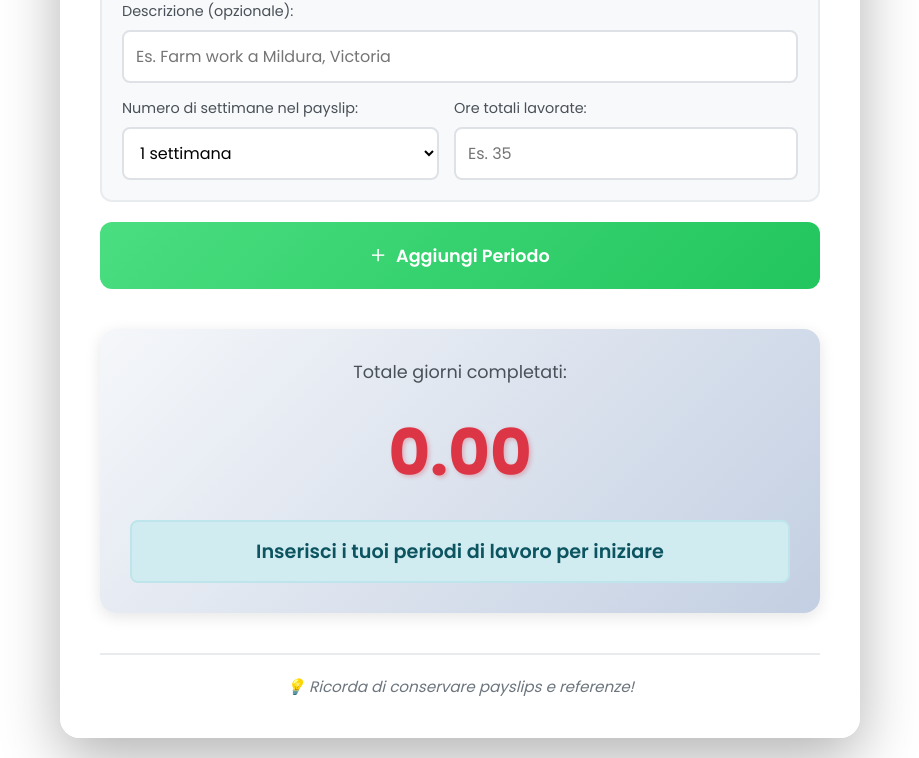
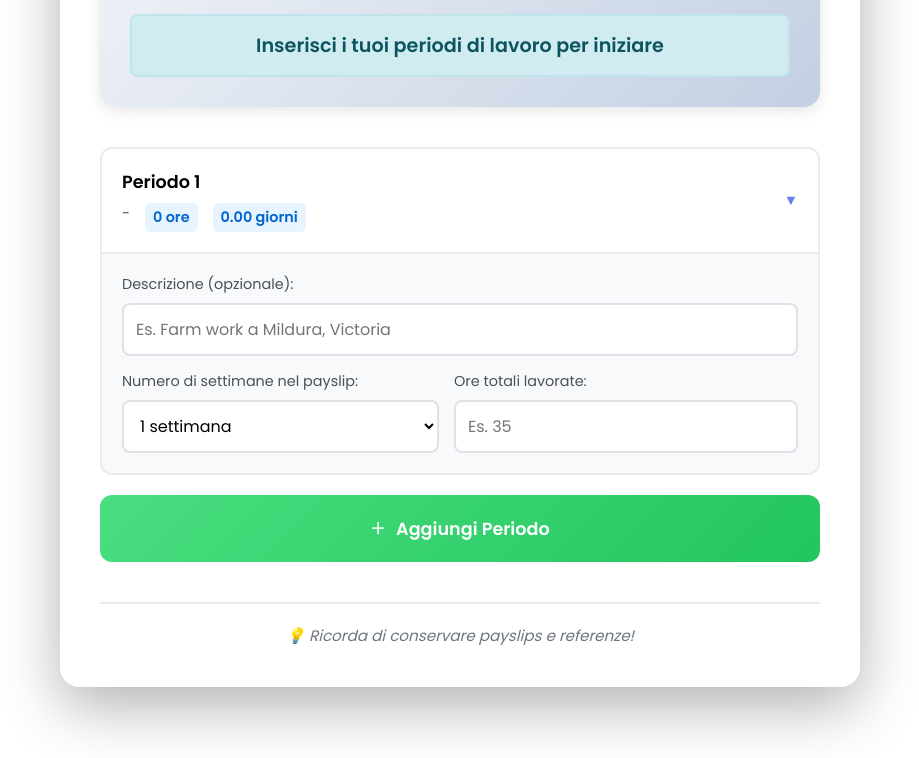
Before and after one commit to chrimc17/OnlyFarms_Project, a plain HTML site: page index.html in a window 1280 px wide. Shown: the part 433-1191 px from the top of the page, without its empty margins (180-1099 px from the left). After the commit the page ends 1140 px from the top, so only its background shows below. Drawn offline with Linux system fonts and the light colour scheme.

Commit message:
"Added README.md and added localstorage"

```diff
--- a/index.html
+++ b/index.html
@@ -14,12 +14,19 @@
         <header>
             <h1 class="title">OnlyFarms</h1>
             <p class="subtitle">
-                Questo strumento ti aiuta a contare con precisione i tuoi 88 giorni di lavoro regionale (specified work) necessari per richiedere il secondo anno di Working Holiday Visa 417. Inserisci tutte le date di inizio e fine dei tuoi periodi di farm/regional work e il calcolatore ti dirà esattamente quanti giorni validi hai accumulato.
-            </p>
+                Questo strumento ti aiuta a contare con precisione i tuoi 88 giorni di lavoro regionale (specified work) necessari per richiedere il secondo anno di Working Holiday Visa 417.
         </header>
 
         <main>
             <div class="calculator-container">
+                <div class="result-container" id="resultContainer">
+                    <div class="result-box" id="resultBox">
+                        <p class="result-label">Totale giorni completati:</p>
+                        <p class="result-value" id="resultValue">0</p>
+                        <p class="result-message" id="resultMessage">Inserisci i tuoi periodi di lavoro per iniziare</p>
+                    </div>
+                </div>
+
                 <div class="periods-container" id="periodsContainer">
                     <!-- I periodi verranno aggiunti qui dinamicamente -->
                 </div>
@@ -27,14 +34,6 @@
                 <button class="add-period-btn" id="addPeriodBtn">
                     <span>+</span> Aggiungi Periodo
                 </button>
-
-                <div class="result-container" id="resultContainer">
-                    <div class="result-box" id="resultBox">
-                        <p class="result-label">Totale giorni completati:</p>
-                        <p class="result-value" id="resultValue">0</p>
-                        <p class="result-message" id="resultMessage">Inserisci i tuoi periodi di lavoro per iniziare</p>
-                    </div>
-                </div>
             </div>
         </main>
 
--- a/script.js
+++ b/script.js
@@ -1,23 +1,30 @@
 // Gestione dei periodi di lavoro
 let periodCount = 0;
+const STORAGE_KEY = 'onlyfarms_periods';
 
 // Inizializza la pagina
 document.addEventListener('DOMContentLoaded', function() {
     const addPeriodBtn = document.getElementById('addPeriodBtn');
     addPeriodBtn.addEventListener('click', addPeriod);
 
-    // Aggiungi il primo periodo automaticamente
-    addPeriod();
+    // Carica i dati salvati o aggiungi il primo periodo vuoto
+    loadPeriods();
 });
 
 // Aggiunge un nuovo periodo di lavoro
-function addPeriod() {
+function addPeriod(periodData = null) {
     periodCount++;
     const periodsContainer = document.getElementById('periodsContainer');
 
     // Calcola il numero del periodo basandosi sui periodi esistenti
     const existingPeriods = document.querySelectorAll('.period-item');
     const periodNumber = existingPeriods.length + 1;
+
+    // Usa i dati forniti o valori di default
+    const description = periodData?.description || '';
+    const weeks = periodData?.weeks || '1';
+    const hours = periodData?.hours || '';
+    const isCollapsed = periodData?.collapsed !== undefined ? periodData.collapsed : (periodNumber > 1);
 
     const periodItem = document.createElement('div');
     periodItem.className = 'period-item';
@@ -43,18 +50,18 @@ function addPeriod() {
             <div class="period-fields">
                 <div class="field-group full-width">
                     <label for="description-${periodCount}">Descrizione (opzionale):</label>
-                    <input type="text" id="description-${periodCount}" placeholder="Es. Farm work a Mildura, Victoria" oninput="updatePeriodSummary(${periodCount})">
+                    <input type="text" id="description-${periodCount}" placeholder="Es. Farm work a Mildura, Victoria" value="${description}" oninput="updatePeriodSummary(${periodCount}); savePeriods()">
                 </div>
                 <div class="field-group">
                     <label for="weeks-${periodCount}">Numero di settimane nel payslip:</label>
-                    <select id="weeks-${periodCount}" onchange="calculateDays()">
-                        <option value="1">1 settimana</option>
-                        <option value="2">2 settimane</option>
+                    <select id="weeks-${periodCount}" onchange="calculateDays(); savePeriods()">
+                        <option value="1" ${weeks === '1' ? 'selected' : ''}>1 settimana</option>
+                        <option value="2" ${weeks === '2' ? 'selected' : ''}>2 settimane</option>
                     </select>
                 </div>
                 <div class="field-group">
                     <label for="hours-${periodCount}">Ore totali lavorate:</label>
-                    <input type="number" id="hours-${periodCount}" min="0" step="0.5" placeholder="Es. 35" oninput="calculateDays()">
+                    <input type="number" id="hours-${periodCount}" min="0" step="0.5" placeholder="Es. 35" value="${hours}" oninput="calculateDays(); savePeriods()">
                 </div>
             </div>
         </div>
@@ -62,20 +69,25 @@ function addPeriod() {
 
     periodsContainer.appendChild(periodItem);
 
-    // Inizializza come chiuso se non è il primo periodo
-    if (periodNumber > 1) {
-        const content = document.getElementById(`content-${periodCount}`);
-        const icon = document.getElementById(`toggle-icon-${periodCount}`);
-        if (content && icon) {
+    // Imposta lo stato collapsed/expanded
+    const content = document.getElementById(`content-${periodCount}`);
+    const icon = document.getElementById(`toggle-icon-${periodCount}`);
+    if (content && icon) {
+        if (isCollapsed) {
             content.style.display = 'none';
             icon.textContent = '▶';
             periodItem.classList.add('collapsed');
+        } else {
+            content.style.display = 'block';
+            icon.textContent = '▼';
+            periodItem.classList.remove('collapsed');
         }
     }
 
     // Aggiorna il summary iniziale
     updatePeriodSummary(periodCount);
     calculateDays();
+    savePeriods();
 }
 
 // Rimuove un periodo di lavoro
@@ -86,6 +98,7 @@ function removePeriod(periodId) {
         // Rinumera i periodi rimanenti
         renumberPeriods();
         calculateDays();
+        savePeriods();
     }
 }
 
@@ -201,6 +214,7 @@ function calculateDays() {
 
     // Aggiorna il risultato totale
     updateResult(totalDays);
+    savePeriods();
 }
 
 // Aggiorna il summary del periodo nell'header
@@ -249,6 +263,8 @@ function togglePeriod(periodId) {
             icon.textContent = '▼';
             periodItem.classList.remove('collapsed');
         }
+
+        savePeriods();
     }
 }
 
@@ -280,3 +296,56 @@ function updateResult(totalDays) {
         resultMessage.className = 'result-message info';
     }
 }
+
+// Salva tutti i periodi nel localStorage
+function savePeriods() {
+    const periods = [];
+    const periodItems = document.querySelectorAll('.period-item');
+
+    periodItems.forEach((periodItem) => {
+        const periodId = periodItem.id.split('-')[1];
+        const descriptionInput = document.getElementById(`description-${periodId}`);
+        const weeksSelect = document.getElementById(`weeks-${periodId}`);
+        const hoursInput = document.getElementById(`hours-${periodId}`);
+        const content = document.getElementById(`content-${periodId}`);
+
+        if (descriptionInput && weeksSelect && hoursInput) {
+            periods.push({
+                description: descriptionInput.value || '',
+                weeks: weeksSelect.value || '1',
+                hours: hoursInput.value || '',
+                collapsed: content ? content.style.display === 'none' : false
+            });
+        }
+    });
+
+    try {
+        localStorage.setItem(STORAGE_KEY, JSON.stringify(periods));
+    } catch (e) {
+        console.error('Errore nel salvataggio dei dati:', e);
+    }
+}
+
+// Carica i periodi dal localStorage
+function loadPeriods() {
+    try {
+        const savedData = localStorage.getItem(STORAGE_KEY);
+
+        if (savedData) {
+            const periods = JSON.parse(savedData);
+
+            if (periods && periods.length > 0) {
+                // Carica i periodi salvati
+                periods.forEach((periodData) => {
+                    addPeriod(periodData);
+                });
+                return;
+            }
+        }
+    } catch (e) {
+        console.error('Errore nel caricamento dei dati:', e);
+    }
+
+    // Se non ci sono dati salvati, aggiungi un periodo vuoto
+    addPeriod();
+}
--- a/style.css
+++ b/style.css
@@ -230,7 +230,7 @@ select:focus {
 }
 
 .result-container {
-    margin-top: 40px;
+    margin-bottom: 40px;
 }
 
 .result-box {
```
Also changed, not shown: 1 other file.
